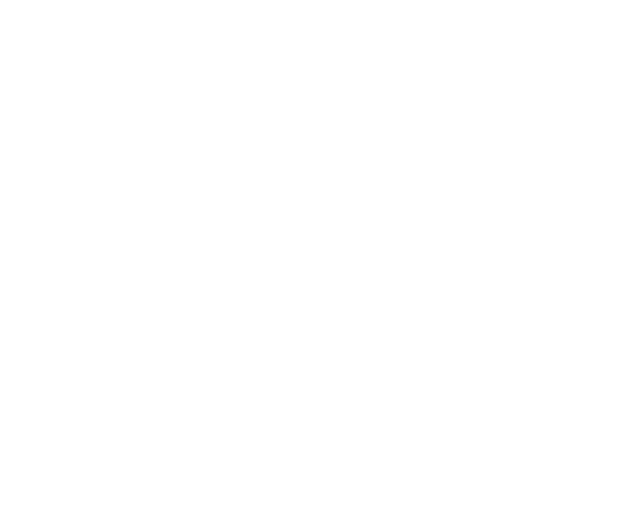
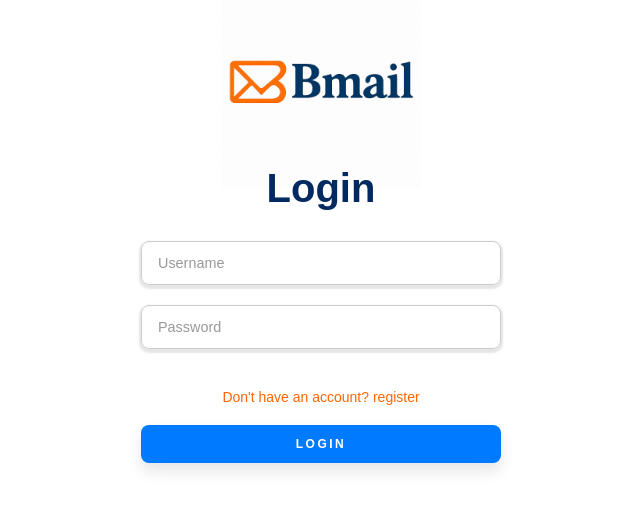
Before and after one commit to itaisalman/Bmail, a React (Create React App) app in the folder client_side/: page /login in a window 1280 px wide. Before the commit this address had no page. Shown: the part 184-694 px from the top of the page, without its empty margins (319-959 px from the left). Built offline with nearby package versions, Linux system fonts and the light colour scheme; a web font is replaced by a local one.

Commit message:
added login screen form and visuality

```diff
--- a/client_side/src/App.js
+++ b/client_side/src/App.js
@@ -1,12 +1,14 @@
 import { Routes, Route } from "react-router-dom";
 import HomeScreen from "./pages/HomeScreen";
 import SignupScreen from "./pages/SignupScreen";
+import LoginScreen from "./pages/LoginScreen";
 
 function App() {
   return (
     <Routes>
       <Route path="/" element={<HomeScreen />} />
       <Route path="/signup" element={<SignupScreen />} />
+      <Route path="/login" element={<LoginScreen />} />
     </Routes>
   );
 }
--- /dev/null
+++ b/client_side/src/pages/LoginScreen.css
@@ -0,0 +1,98 @@
+.loginScreen * {
+  margin: 0;
+  padding: 0;
+  box-sizing: border-box;
+  font-family: 'Montserrat', sans-serif;
+}
+
+.loginScreen {
+  background-color: white;
+  min-height: 100vh;
+  display: flex;
+  justify-content: center;
+  align-items: center;
+}
+
+.loginScreen .container {
+  width: 100%;
+  max-width: 400px;
+  margin: 0 auto;
+  padding: 40px 20px;
+  background-color: white;
+  border: none;
+  box-shadow: none;
+  display: flex;
+  flex-direction: column;
+  align-items: center;
+  margin-top: -30px;
+}
+
+.loginScreen .logo-wrapper {
+  display: flex;
+  justify-content: center;
+  width: 100%;
+  margin-bottom: 10px;
+}
+
+/* Logo at top */
+.loginScreen .Bmail-logo {
+  height: 200px;
+  margin-top: 2rem;
+  margin-bottom: -2rem;
+}
+
+.loginScreen .title {
+  font-size: 40px;
+  font-weight: 600;
+  color: #022a60;
+  margin-bottom: 30px;
+  text-align: center;
+}
+
+.loginScreen .input {
+  width: 100%;
+  padding: 12px 16px;
+  margin-bottom: 20px;
+  border: 1px solid #ccc;
+  border-radius: 8px;
+  font-size: 16px;
+  color: #333;
+}
+
+.loginScreen .input::placeholder {
+  color: #999;
+}
+
+.loginScreen .button {
+  width: 100%;
+  padding: 12px;
+  background-color: #007bff;
+  color: white;
+  font-weight: bold;
+  border: none;
+  border-radius: 8px;
+  cursor: pointer;
+  transition: background-color 0.2s ease;
+}
+
+.loginScreen .button:hover {
+  background-color: #0056b3;
+}
+
+.loginScreen .register-link {
+  font-size: 14px;
+  color: #ff6600;
+  text-align: center;
+  margin: 20px 0;
+}
+
+.loginScreen .register-link a {
+  color: #00aaff;
+  text-decoration: none;
+  font-weight: 600;
+  cursor: pointer;
+}
+
+.loginScreen .register-link a:hover {
+  text-decoration: underline;
+}
--- /dev/null
+++ b/client_side/src/pages/LoginScreen.js
@@ -0,0 +1,46 @@
+import { useState } from "react";
+import "./LoginScreen.css";
+import logo from "../logo.jpg";
+
+function LoginScreen() {
+  const [username, setUsername] = useState("");
+  const [password, setPassword] = useState("");
+
+  const handleLogin = async (e) => {
+    e.preventDefault();
+  };
+
+  return (
+    <div className="loginScreen">
+      <div className="container">
+        <div className="logo-wrapper">
+          <img src={logo} className="Bmail-logo" alt="logo" />
+        </div>
+        <h2 className="title">Login</h2>
+        <form onSubmit={handleLogin}>
+          <input
+            className="input"
+            type="text"
+            placeholder="Username"
+            value={username}
+            onChange={(e) => setUsername(e.target.value)}
+          />
+          <input
+            className="input"
+            type="password"
+            placeholder="Password"
+            value={password}
+            onChange={(e) => setPassword(e.target.value)}
+          />
+          <div className="register-link">Don't have an account? register</div>
+
+          <button className="button" type="submit">
+            Login
+          </button>
+        </form>
+      </div>
+    </div>
+  );
+}
+
+export default LoginScreen;
```
